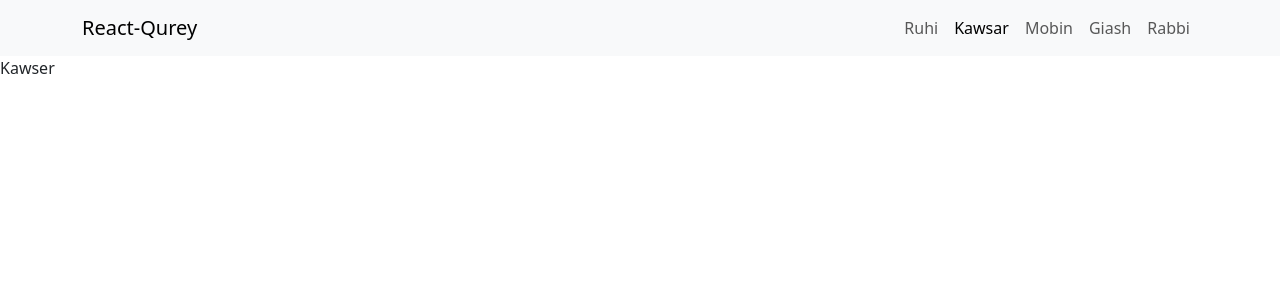
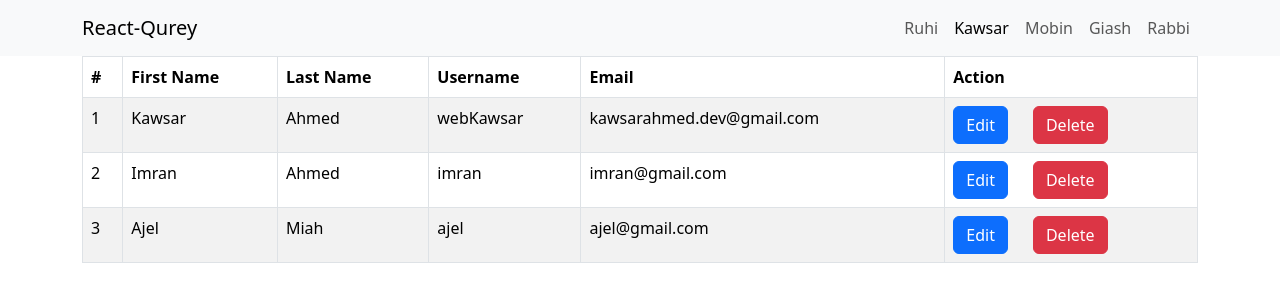
Before and after one commit to mamtn011/react-query, a React (Create React App) app: page /kawsar in a window 1280 px wide. Shown: the top 302 px of the page. Built offline with nearby package versions, Linux system fonts and the light colour scheme.

Commit message:
added crud UI for todolist

```diff
--- a/src/component/Kawsar.js
+++ b/src/component/Kawsar.js
@@ -1,3 +1,38 @@
+import { Button, Container, Table } from "react-bootstrap";
+import friends from "../utils/fakeData";
+
 export default function Kawsar() {
-  return <div>Kawser</div>;
+  return (
+    <Container>
+      <Table striped bordered hover>
+        <thead>
+          <tr>
+            <th>#</th>
+            <th>First Name</th>
+            <th>Last Name</th>
+            <th>Username</th>
+            <th>Email</th>
+            <th>Action</th>
+          </tr>
+        </thead>
+        <tbody>
+          {friends.map((friend) => (
+            <>
+              <tr keys={friend.id}>
+                <td>{friend.id}</td>
+                <td>{friend.firstName}</td>
+                <td>{friend.lastName}</td>
+                <td>{friend.userName}</td>
+                <td>{friend.email}</td>
+                <td>
+                  <Button variant="primary" style={{marginRight: '25px'}}>Edit</Button>
+                  <Button variant="danger">Delete</Button>
+                </td>
+              </tr>
+            </>
+          ))}
+        </tbody>
+      </Table>
+    </Container>
+  );
 }
--- /dev/null
+++ b/src/utils/fakeData.js
@@ -0,0 +1,27 @@
+
+
+const friends = [
+    {
+        id: 1,
+        firstName: 'Kawsar',
+        lastName: 'Ahmed',
+        userName: 'webKawsar',
+        email: 'kawsarahmed.dev@gmail.com'
+    },
+    {
+        id: 2,
+        firstName: 'Imran',
+        lastName: 'Ahmed',
+        userName: 'imran',
+        email: 'imran@gmail.com'
+    },
+    {
+        id: 3,
+        firstName: 'Ajel',
+        lastName: 'Miah',
+        userName: 'ajel',
+        email: 'ajel@gmail.com'
+    },
+
+]
+export default friends;
```
